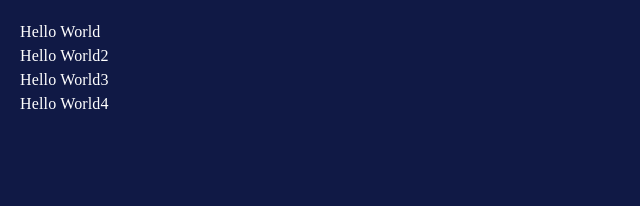
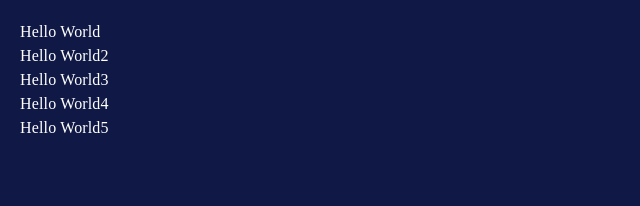
Before and after one commit to VengerAlex/m2, a React (Create React App) app: page / in a window 1280 px wide. Shown: the top 206 px of the page, without its empty margins (0-640 px from the left). Built offline with nearby package versions, Linux system fonts and the light colour scheme.

Commit message:
88888888888

```diff
--- a/src/App.tsx
+++ b/src/App.tsx
@@ -10,6 +10,7 @@ const App = () => {
             <Typography>Hello World2</Typography>
             <Typography>Hello World3</Typography>
             <Typography>Hello World4</Typography>
+            <Typography>Hello World5</Typography>
         </Box>
     );
 };
```
